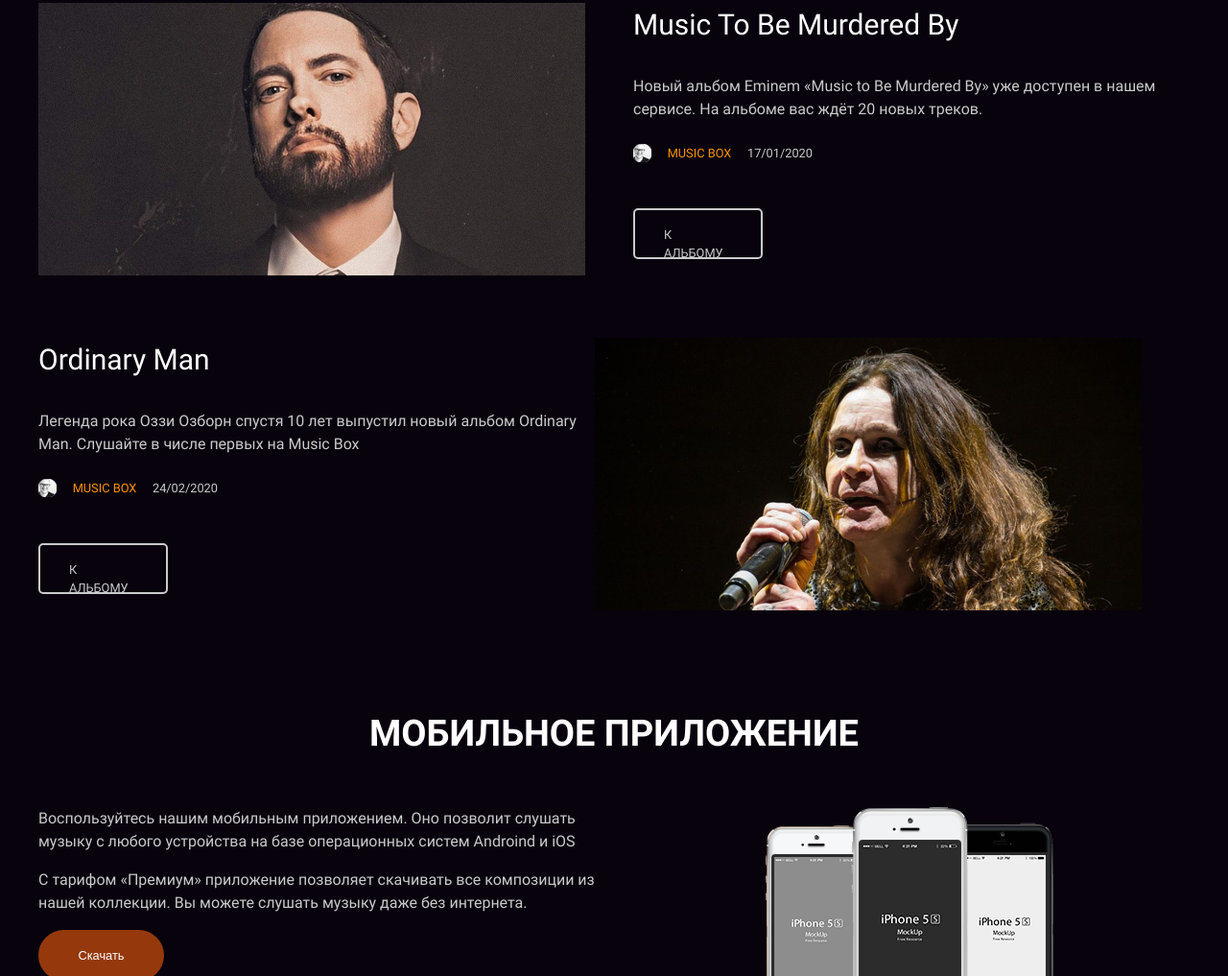
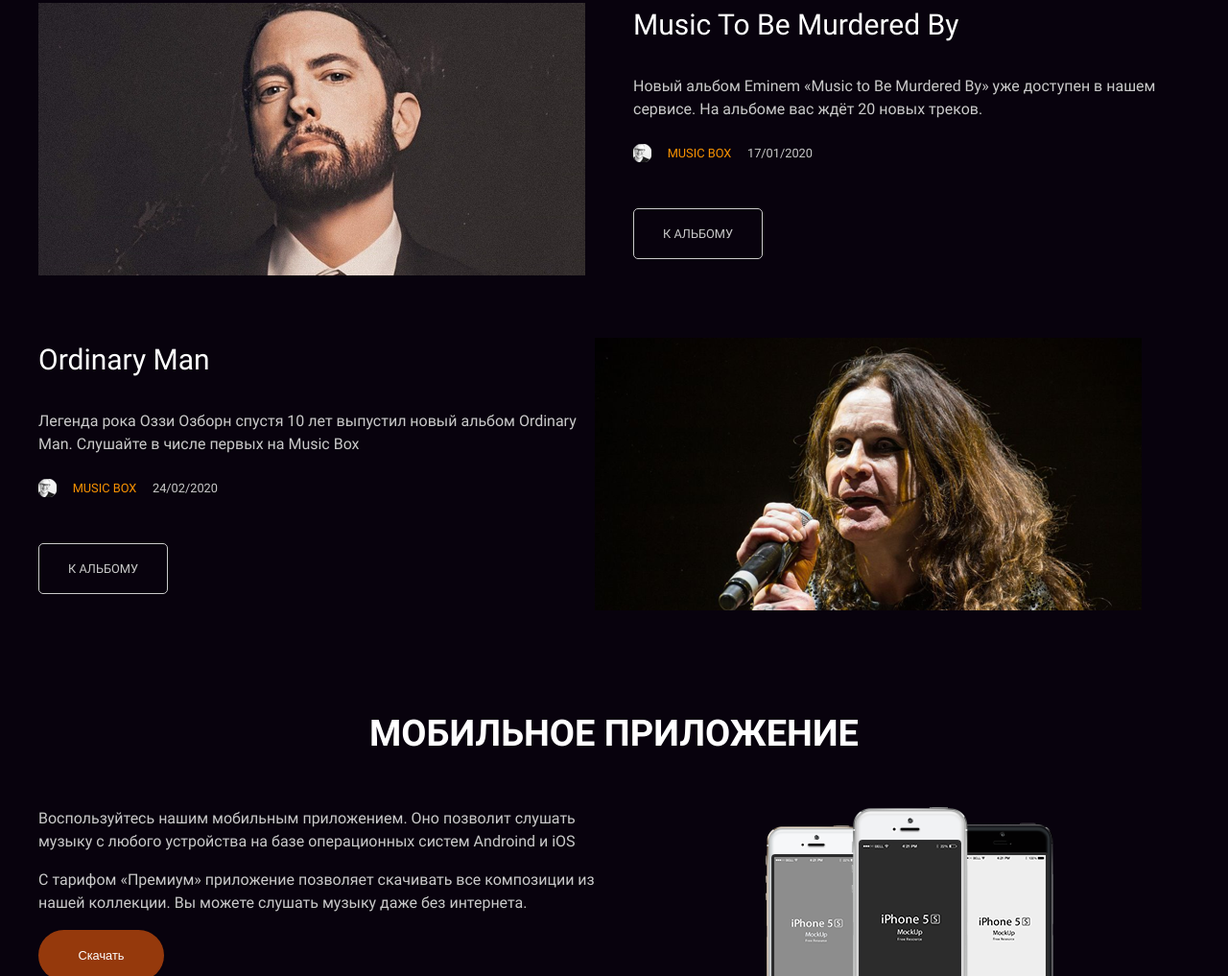
Before and after one commit to Matheria/Music-box, a website: page src/index.html in a window 1280 px wide. Shown: the part 1860-2877 px from the top of the page at 96% size. Drawn offline with Linux system fonts and the light colour scheme.

```diff
--- a/src/index.html
+++ b/src/index.html
@@ -101,7 +101,7 @@
                 <a class="news__author-name link" width="19" height="19" href="#">Music box</a>
                 <span class="news__date">17/01/2020</span>
               </div>
-              <a href="#" class="news__link link btn">К альбому</a>
+              <a class="news__link link btn" href="#">К альбому</a>
             </div>
           </div>
         </div>
@@ -119,7 +119,7 @@
                 <a class="news__author-name link" width="19" height="19" href="#">Music box</a>
                 <span class="news__date">24/02/2020</span>
               </div>
-              <a href="#" class="news__link link btn">К альбому</a>
+              <a class="news__link link btn" href="#">К альбому</a>
             </div>
           </div>
         </div>
--- a/src/scss/news.scss
+++ b/src/scss/news.scss
@@ -82,13 +82,14 @@
   }
 
   &__link {
+    display: inline-block;
     padding: 16px 30px;
     width: 135px;
     height: 53px;
     font-size: 12.8px;
     line-height: 19.2px;
     color: $dark-gray;
-    border: 2px solid $dark-gray;
+    border: 1px solid $dark-gray;
     background-color: transparent;
     vertical-align: middle;
   }
--- a/src/scss/pricing.scss
+++ b/src/scss/pricing.scss
@@ -66,7 +66,6 @@
     @media (max-width: $mobile-width) {
       font-size: 16px;
       line-height: 24px;
-      font-weight: 700;
     }
   }
 
```
Also changed, not shown: src/css/style.css, 1 other file.
